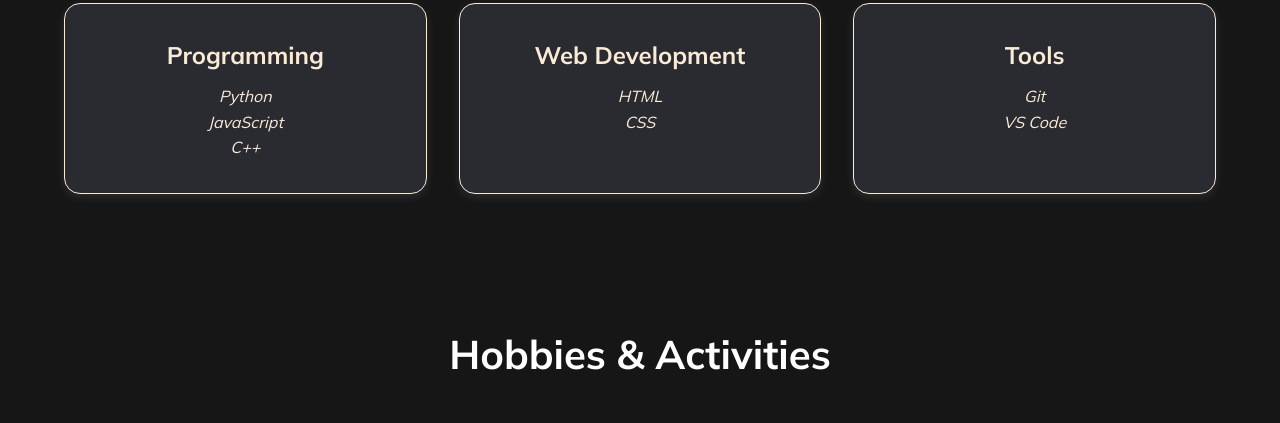
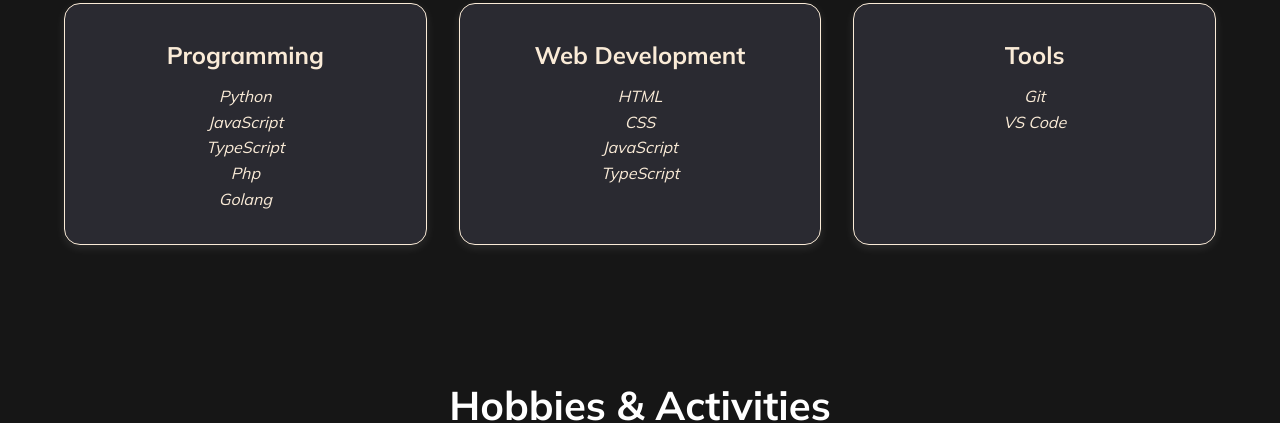
Before and after one commit to utshobbose/21201782_CSE391_UtshobBose_Portfolio, a plain HTML site: page index.html in a window 1280 px wide. Shown: the part 2573-2996 px from the top of the page. Drawn offline with Linux system fonts and the light colour scheme.

Commit message:
Updated index.html

```diff
--- a/index.html
+++ b/index.html
@@ -128,7 +128,9 @@
                     <ul>
                         <li>Python</li>
                         <li>JavaScript</li>
-                        <li>C++</li>
+                        <li>TypeScript</li>
+                        <li>Php</li>
+                        <li>Golang</li>
                     </ul>
                 </div>
                 <!-- Other skill cards -->
@@ -137,6 +139,8 @@
                     <ul>
                         <li>HTML</li>
                         <li>CSS</li>
+                        <li>JavaScript</li>
+                        <li>TypeScript</li>
                     </ul>
                 </div>
                 <div class="skill-card">
```
